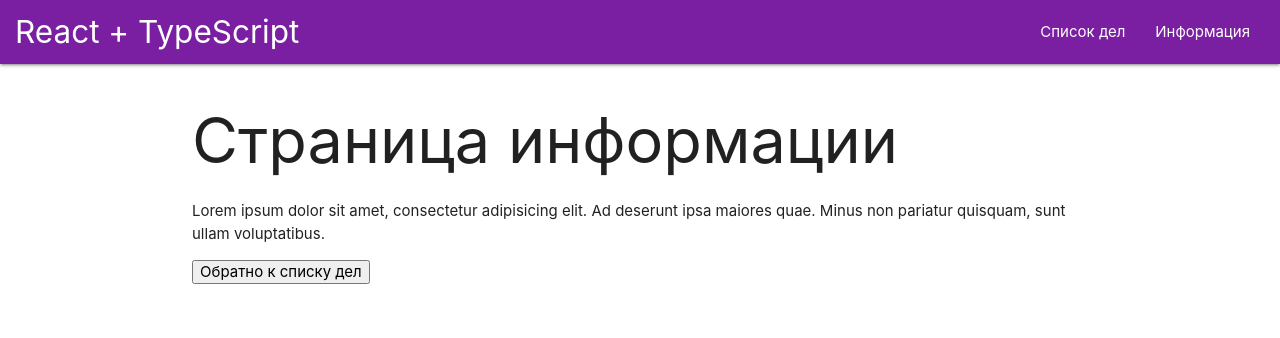
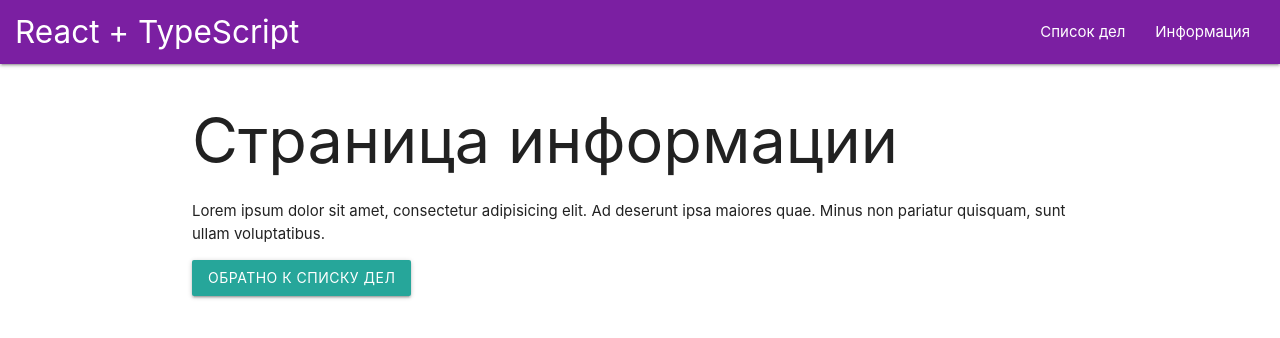
Before and after one commit to neo7976/react-ts-router-dom, a React (Create React App) app: page /about in a window 1280 px wide. Shown: the top 338 px of the page. Built offline with nearby package versions, Linux system fonts and the light colour scheme.

Commit message:
fix button and link

```diff
--- a/src/components/Navbar.tsx
+++ b/src/components/Navbar.tsx
@@ -5,7 +5,7 @@ export const Navbar: FC = () => {
     return (
         <nav>
             <div className="nav-wrapper purple darken-2 px1">
-                <a href="/" className="brand-logo">React + TypeScript</a>
+                <NavLink to="/" className="brand-logo">React + TypeScript</NavLink>
                 <ul className="right hide-on-med-and-down">
                     <li><NavLink to="/">Список дел</NavLink></li>
                     <li><NavLink to="/about">Информация</NavLink></li>
--- a/src/pages/AboutPage.tsx
+++ b/src/pages/AboutPage.tsx
@@ -8,7 +8,7 @@ export const AboutPage: FC = () => {
             <h1>Страница информации </h1>
             <p>Lorem ipsum dolor sit amet, consectetur adipisicing elit. Ad deserunt ipsa maiores
                 quae. Minus non pariatur quisquam, sunt ullam voluptatibus.</p>
-            <button className='bnt' onClick={() => history.push('/')}>Обратно к списку дел</button>
+            <button className='btn' onClick={() => history.push('/')}>Обратно к списку дел</button>
         </>
     );
 }
```
